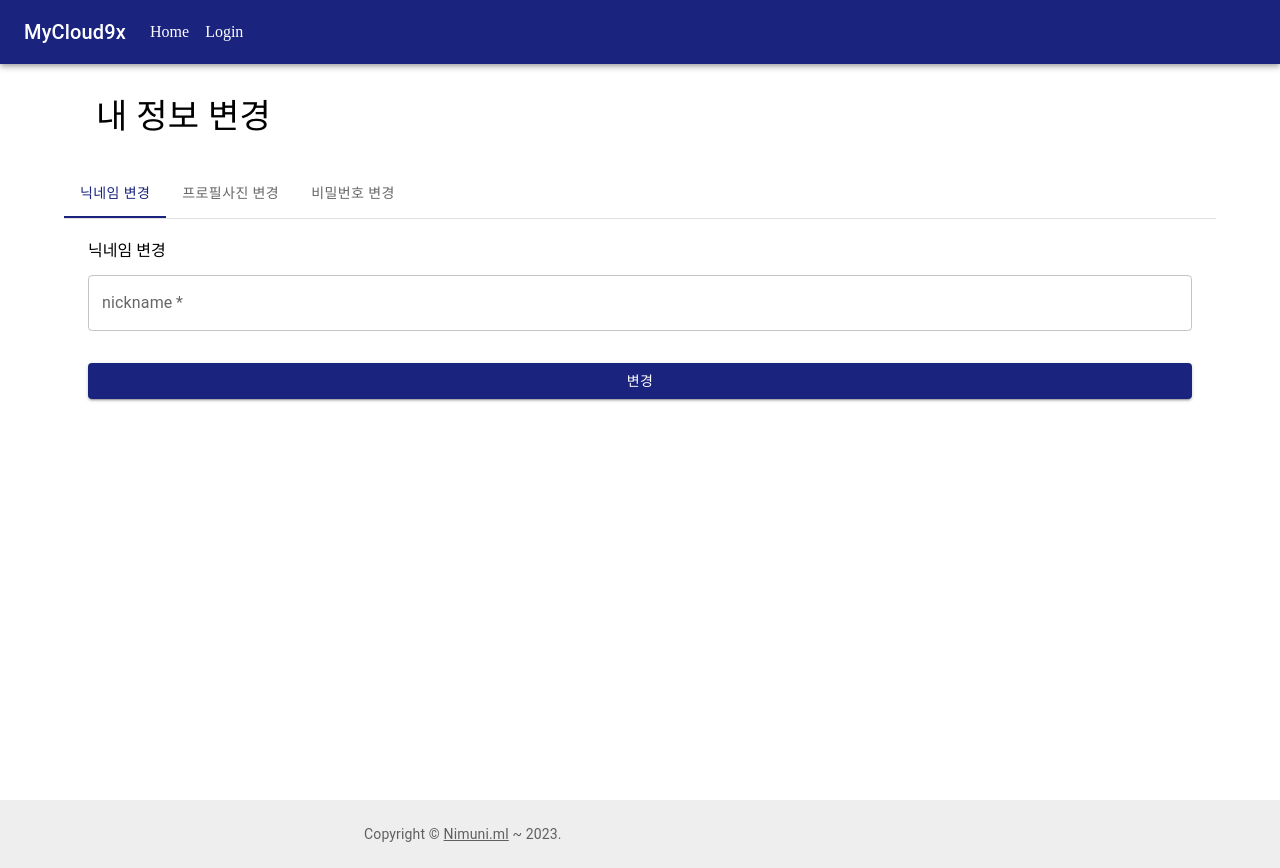
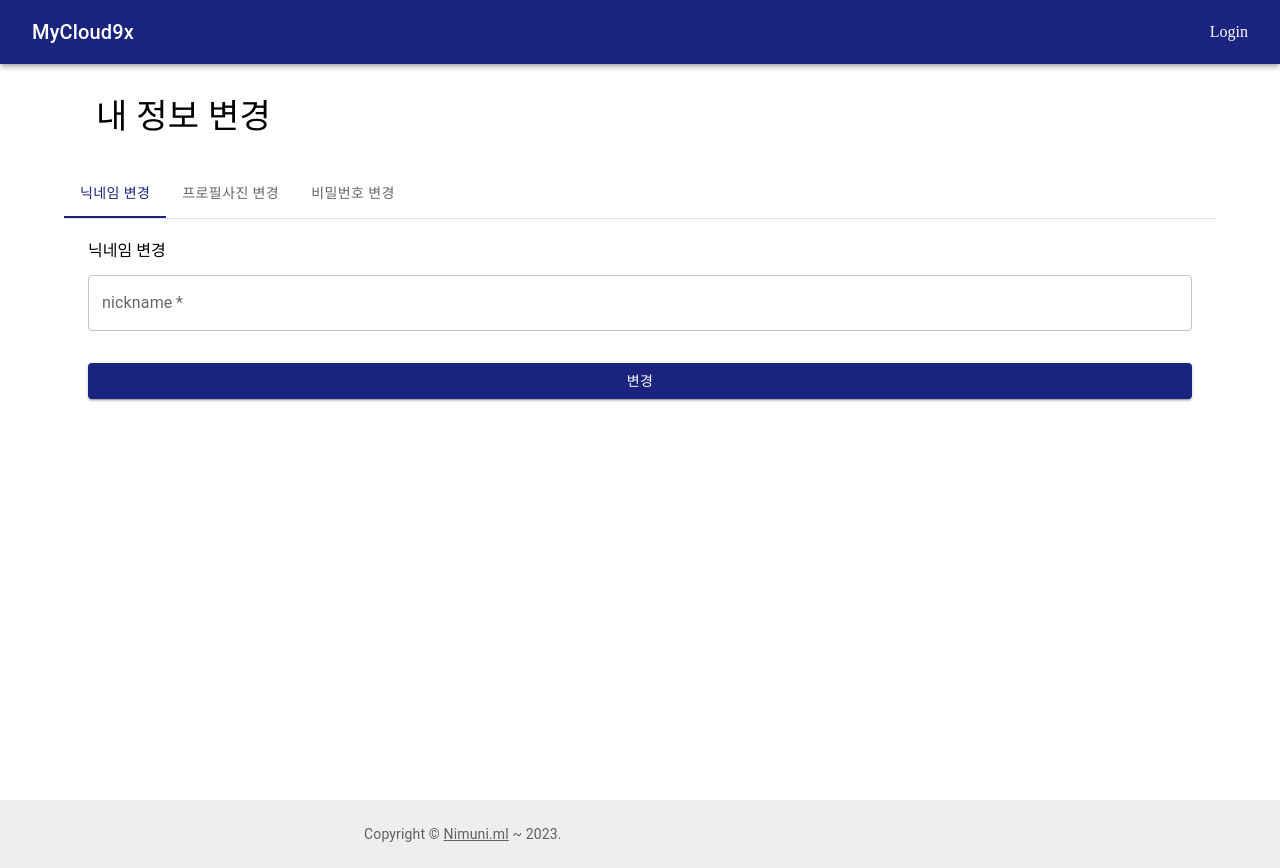
Before and after one commit to nimuni/mycloud9x-front, a React (Create React App) app: page /User in a window 1280 px wide. Built offline with nearby package versions, Linux system fonts and the light colour scheme.

Commit message:
feat: drive 경로 추가

```diff
--- a/src/components/parts/CustomAppbar/index.js
+++ b/src/components/parts/CustomAppbar/index.js
@@ -1,6 +1,6 @@
 import * as React from 'react';
 import { useNavigate } from "react-router-dom";
-import { useDispatch, useSelector } from 'react-redux';
+import { useSelector } from 'react-redux';
 
 import AppBar from '@mui/material/AppBar';
 import Box from '@mui/material/Box';
@@ -10,7 +10,7 @@ import Link from '@mui/material/Link';
 
 export default function CustomAppbar() {
   const navigate = useNavigate()
-  const { id, role } = useSelector((state) => state.user)
+  const { role } = useSelector((state) => state.user)
 
   const VISITOR_ROLE = '';
   const USER_ROLE = 'user';
@@ -18,23 +18,8 @@ export default function CustomAppbar() {
 
   const userMenuArray = [
     {
-      name: "Home",
-      path: "/",
-      role: [VISITOR_ROLE, USER_ROLE, ADMIN_ROLE]
-    },
-    {
-      name: "Login",
-      path: "/Login",
-      role: [VISITOR_ROLE]
-    },
-    {
-      name: "Logout",
-      path: "/Logout",
-      role: [USER_ROLE, ADMIN_ROLE]
-    },
-    {
-      name: "User",
-      path: "/User",
+      name: "드라이브",
+      path: "/Drive",
       role: [USER_ROLE, ADMIN_ROLE]
     },
   ]
@@ -60,6 +45,23 @@ export default function CustomAppbar() {
       role: [ADMIN_ROLE]
     },
   ]
+  const myMenuArray = [
+    {
+      name: "마이페이지",
+      path: "/User",
+      role: [USER_ROLE, ADMIN_ROLE]
+    },
+    {
+      name: "Login",
+      path: "/Login",
+      role: [VISITOR_ROLE]
+    },
+    {
+      name: "Logout",
+      path: "/Logout",
+      role: [USER_ROLE, ADMIN_ROLE]
+    },
+  ]
   const menuFilter = (menuArray) => {
     return menuArray.filter((element) => {
       return element.role.includes(role) ? true : false;
@@ -79,6 +81,13 @@ export default function CustomAppbar() {
       </Link>
     ));
   };
+  const myMenuRender = () => {
+    return menuFilter(myMenuArray).map((element) => (
+      <Link key={element.name} style={{"cursor":"pointer"}} onClick={() => handleMove(element.path)} color="inherit" underline="none" sx={{marginX: '8px'}}>
+        {element.name}
+      </Link>
+    ));
+  };
 
   const handleMove = (to) => {
     navigate(to)
@@ -90,15 +99,20 @@ export default function CustomAppbar() {
         <Toolbar>
           <Box sx={{ flexGrow: 0, mr: 2 }}>
             <Typography variant="h6" component="div" sx={{ flexGrow: 1 }}>
-              MyCloud9x
+              <Link style={{"cursor":"pointer"}} onClick={() => handleMove('/')} color="inherit" underline="none" sx={{marginX: '8px'}}>
+                MyCloud9x
+              </Link>
             </Typography>
           </Box>
           <Box sx={{ flexGrow: 1 }}>
             {userMenuRender()}
           </Box>
-          {(role === 'admin') && <Box sx={{ flexGrow: 0 }}>
+          {(role === 'admin') && <Box sx={{ flexGrow: 0, marginX: '24px'}}>
             {adminMenuRender()}
           </Box>}
+          <div>
+            {myMenuRender()}
+          </div>
         </Toolbar>
       </AppBar>
     </Box>
```
Also changed, not shown: src/components/pages/Drive/index.js (added, +13 -0 lines).
